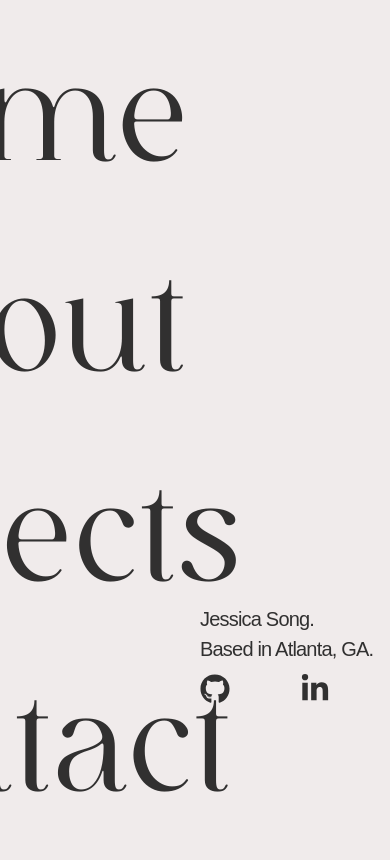
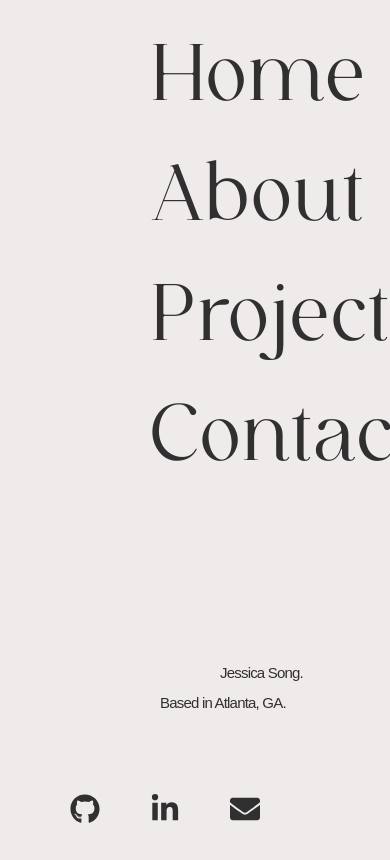
Before and after one commit to jsong73/js-portfolio, a React (Create React App) app: page / in a window 390 px wide. Shown: the top 860 px of the page. Built offline with nearby package versions, Linux system fonts and the light colour scheme; a web font is replaced by a local one.

Commit message:
working on media queries

```diff
--- a/src/App.css
+++ b/src/App.css
@@ -176,3 +176,167 @@ body{
     cursor: grab;
     overflow: hidden;
 }
+/* HOME PAGE media queries */
+@media (max-width: 1280px){
+    #nav{
+        text-align: center;
+        font-size: 100px;
+        left: 200px;
+    }
+    #name{
+        text-align: center;
+        left: 580px;
+        bottom: 100px;
+    }
+    #location{
+        text-align: center;
+        left: 540px;
+        bottom: 70px;
+    }
+    #github-icon{
+        text-align: center;
+        left: 540px;
+        bottom: 30px;
+    }
+    #linkedin-icon{
+        text-align: center;
+        left: 660px;
+        bottom: 30px;
+    }
+    #email-icon{
+        text-align: center;
+        left: 780px;
+        bottom: 30px;
+}
+}
+@media (max-width: 1024px){
+    #nav{
+        text-align: center;
+        font-size: 80px;
+        left: 200px;
+    }
+    #name{
+        text-align: center;
+        font-size: 15px;
+        left: 475px;
+        bottom: 100px;
+    }
+    #location{
+        text-align: center;
+        font-size: 15px;
+        left: 440px;
+        bottom: 70px;
+    }
+    #github-icon{
+        text-align: center;
+        left: 440px;
+        bottom: 30px;
+    }
+    #linkedin-icon{
+        text-align: center;
+        left: 530px;
+        bottom: 30px;
+    }
+    #email-icon{
+        text-align: center;
+        left: 620px;
+        bottom: 30px;
+    }
+}
+@media (max-width: 412px){
+    #nav{
+        text-align: center;
+        font-size: 80px;
+        left: 80px;
+    }
+    #name{
+        text-align: center;
+        left: 150px;
+        bottom: 200px;
+    }
+    #location{
+        text-align: center;
+        left: 110px;
+        bottom: 170px;
+    }
+    #github-icon{
+        text-align: center;
+        left: 110px;
+        bottom: 120px;
+    }
+    #linkedin-icon{
+        text-align: center;
+        left: 200px;
+        bottom: 120px;
+    }
+    #email-icon{
+        text-align: center;
+        left: 290px;
+        bottom: 120px;
+    }
+}
+    @media (max-width: 280px){
+        #nav{
+            text-align: center;
+            font-size: 80px;
+            left: 30px;
+        }
+        #name{
+            text-align: center;
+            left: 105px;
+            bottom: 100px;
+        }
+        #location{
+            text-align: center;
+            left: 70px;
+            bottom: 70px;
+        }
+        #github-icon{
+            text-align: center;
+            left: 70px;
+            bottom:20px;
+        }
+        #linkedin-icon{
+            text-align: center;
+            left: 150px;
+            bottom:20px;
+        }
+        #email-icon{
+            text-align: center;
+            left: 230px;
+            bottom:20px;
+        }
+}
+
+@media (max-width: 540px){
+    #nav{
+        text-align: center;
+        font-size: 80px;
+        left: 150px;
+    }
+    #name{
+        text-align: center;
+        left: 220px;
+        bottom: 160px;
+    }
+    #location{
+        text-align: center;
+        left: 160px;
+        bottom: 130px;
+    }
+    #github-icon{
+        text-align: center;
+        left: 70px;
+        bottom:20px;
+    }
+    #linkedin-icon{
+        text-align: center;
+        left: 150px;
+        bottom:20px;
+    }
+    #email-icon{
+        text-align: center;
+        left: 230px;
+        bottom:20px;
+    }
+}
--- a/src/components/pages/Home.js
+++ b/src/components/pages/Home.js
@@ -5,6 +5,7 @@ import { motion as m } from "framer-motion";
 
 function Home() {
 return (
+
 <m.div className= "tracking-tighter" id="home-text"
 initial ={{ opacity: 0}}
 animate={{ opacity: 1 }}
@@ -27,6 +28,7 @@ transition={{duration: 0.75, ease: "easeOut"}}
 
 </ul>
 </m.div>
+
 )}
 
 export default Home;
```
